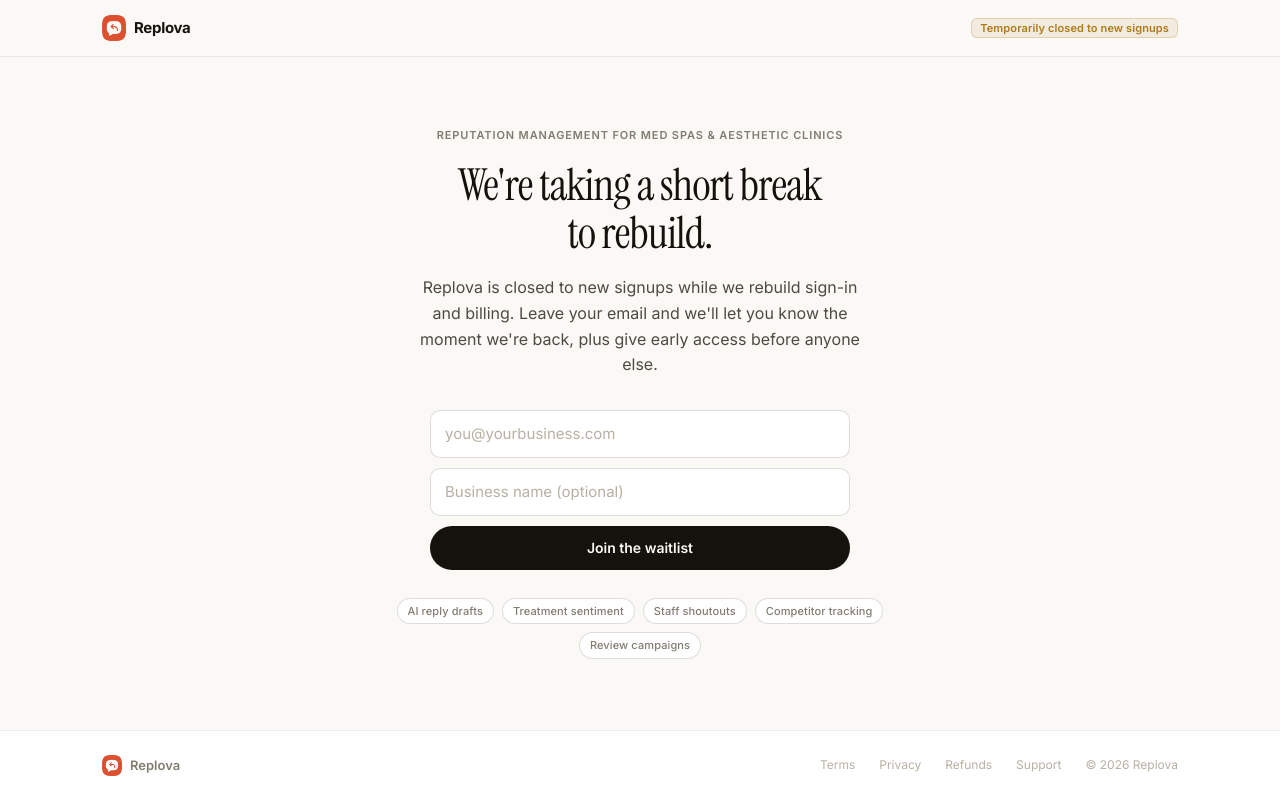
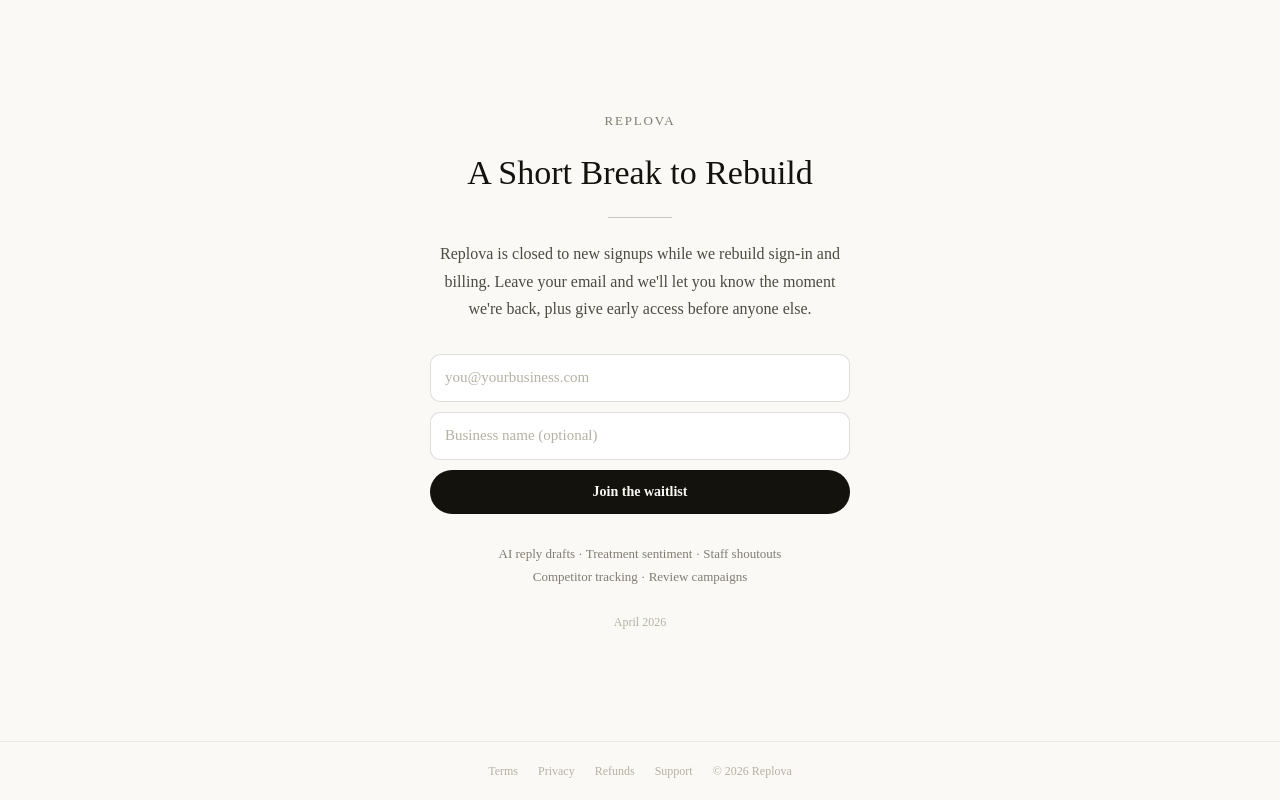
Before and after one commit to davidhsong/replova, a Next.js app: page / in a window 1280 px wide. Built offline with nearby package versions, Linux system fonts and the light colour scheme.

Commit message:
mod landing page

```diff
--- a/app/page.tsx
+++ b/app/page.tsx
@@ -1,5 +1,4 @@
 import type { Metadata } from "next";
-import Image from "next/image";
 import Link from "next/link";
 import WaitlistForm from "@/components/WaitlistForm";
 
@@ -10,89 +9,51 @@
   alternates: { canonical: "https://replova.app" },
 };
 
-function Logo({ size = 20 }: { size?: number }) {
-  const box = size + 6;
-  return (
-    <Image
-      src="/replova-logo.png"
-      alt="Replova"
-      width={box}
-      height={box}
-      style={{ borderRadius: Math.round(box * 0.35), flexShrink: 0 }}
-    />
-  );
-}
-
 export default function Home() {
   const year = new Date().getFullYear();
+  const today = new Date().toLocaleDateString('en-US', { month: 'long', year: 'numeric' });
+  const serif = '"Times New Roman", Times, serif';
 
   return (
-    <div style={{ background: 'var(--bg)', color: 'var(--t1)', minHeight: '100dvh', display: 'flex', flexDirection: 'column' }}>
-      {/* Nav */}
-      <header style={{ borderBottom: '1px solid var(--line)' }}>
-        <div className="lp-nav-inner">
-          <Link href="/" style={{ display: 'flex', alignItems: 'center', gap: 8, textDecoration: 'none' }}>
-            <Logo size={18} />
-            <span style={{ fontSize: 15, fontWeight: 700, letterSpacing: '-0.02em', color: 'var(--t1)' }}>Replova</span>
+    <div style={{ fontFamily: serif, background: 'var(--bg)', color: 'var(--t1)', minHeight: '100dvh', display: 'flex', flexDirection: 'column' }}>
+      {/* Title block */}
+      <section style={{ flex: 1, display: 'flex', alignItems: 'center', justifyContent: 'center', padding: '64px 24px' }}>
+        <div className="fade-up" style={{ maxWidth: 520, width: '100%', textAlign: 'center', display: 'flex', flexDirection: 'column', alignItems: 'center' }}>
+          <Link href="/" style={{ textDecoration: 'none', color: 'inherit' }}>
+            <span style={{ fontSize: 13, letterSpacing: '0.14em', textTransform: 'uppercase', color: 'var(--t3)' }}>Replova</span>
           </Link>
-          <span className="pill pill-warn">Temporarily closed to new signups</span>
-        </div>
-      </header>
 
-      {/* Hero */}
-      <section style={{ flex: 1, display: 'flex', alignItems: 'center', justifyContent: 'center', padding: '64px 24px' }}>
-        <div className="fade-up" style={{ maxWidth: 560, width: '100%', textAlign: 'center', display: 'flex', flexDirection: 'column', alignItems: 'center' }}>
-          <div className="t-eyebrow" style={{ marginBottom: 18 }}>Reputation management for med spas &amp; aesthetic clinics</div>
-          <h1 className="t-serif" style={{ fontSize: 44, lineHeight: 1.1, letterSpacing: '-0.02em', marginBottom: 18 }}>
-            We&apos;re taking a short break<br />to rebuild.
+          <h1 style={{ fontFamily: serif, fontSize: 34, fontWeight: 400, lineHeight: 1.3, margin: '20px 0 0' }}>
+            A Short Break to Rebuild
           </h1>
-          <p style={{ fontSize: 16, color: 'var(--t2)', maxWidth: 460, marginBottom: 32, lineHeight: 1.6 }}>
-            Replova is closed to new signups while we rebuild sign-in and billing. Leave your email and we&apos;ll let you know the moment we&apos;re back, plus give early access before anyone else.
+
+          <hr style={{ width: 64, border: 0, borderTop: '1px solid var(--line-hi)', margin: '22px 0' }} />
+
+          <p style={{ fontSize: 16, color: 'var(--t2)', maxWidth: 420, marginBottom: 32, lineHeight: 1.7 }}>
+            Replova is closed to new signups while we rebuild sign-in and billing.
+            Leave your email and we&apos;ll let you know the moment we&apos;re back,
+            plus give early access before anyone else.
           </p>
+
           <WaitlistForm />
-          <div style={{ display: 'flex', flexWrap: 'wrap', gap: 8, justifyContent: 'center', marginTop: 28 }}>
-            {[
-              'AI reply drafts',
-              'Treatment sentiment',
-              'Staff shoutouts',
-              'Competitor tracking',
-              'Review campaigns',
-            ].map(f => (
-              <span
-                key={f}
-                style={{
-                  fontSize: 11,
-                  fontWeight: 500,
-                  color: 'var(--t3)',
-                  padding: '4px 10px',
-                  border: '1px solid var(--line-md)',
-                  borderRadius: 100,
-                  background: 'var(--surface)',
-                  letterSpacing: '0.01em',
-                  whiteSpace: 'nowrap',
-                }}
-              >
-                {f}
-              </span>
-            ))}
-          </div>
+
+          <p style={{ fontSize: 13, color: 'var(--t3)', marginTop: 28, lineHeight: 1.8 }}>
+            AI reply drafts &middot; Treatment sentiment &middot; Staff shoutouts<br />
+            Competitor tracking &middot; Review campaigns
+          </p>
+
+          <p style={{ fontSize: 12, color: 'var(--t4)', marginTop: 24 }}>{today}</p>
         </div>
       </section>
 
       {/* Footer */}
-      <footer style={{ borderTop: '1px solid var(--line)', background: 'var(--surface)' }}>
-        <div className="lp-footer-inner">
-          <Link href="/" style={{ display: 'flex', alignItems: 'center', gap: 8, textDecoration: 'none' }}>
-            <Logo size={14} />
-            <span style={{ fontSize: 13, fontWeight: 600, color: 'var(--t3)' }}>Replova</span>
-          </Link>
-          <div style={{ display: 'flex', alignItems: 'center', gap: 24, flexWrap: 'wrap' }}>
-            <a href="/terms" className="t-xs c-t4" style={{ textDecoration: 'none' }}>Terms</a>
-            <a href="/privacy" className="t-xs c-t4" style={{ textDecoration: 'none' }}>Privacy</a>
-            <a href="/refunds" className="t-xs c-t4" style={{ textDecoration: 'none' }}>Refunds</a>
-            <a href="mailto:support@replova.app" className="t-xs c-t4" style={{ textDecoration: 'none' }}>Support</a>
-            <span className="t-xs c-t4">© {year} Replova</span>
-          </div>
+      <footer style={{ borderTop: '1px solid var(--line)' }}>
+        <div style={{ maxWidth: 520, margin: '0 auto', padding: '20px 24px', display: 'flex', justifyContent: 'center', gap: 20, flexWrap: 'wrap' }}>
+          <a href="/terms" style={{ fontSize: 12, color: 'var(--t4)', textDecoration: 'none' }}>Terms</a>
+          <a href="/privacy" style={{ fontSize: 12, color: 'var(--t4)', textDecoration: 'none' }}>Privacy</a>
+          <a href="/refunds" style={{ fontSize: 12, color: 'var(--t4)', textDecoration: 'none' }}>Refunds</a>
+          <a href="mailto:support@replova.app" style={{ fontSize: 12, color: 'var(--t4)', textDecoration: 'none' }}>Support</a>
+          <span style={{ fontSize: 12, color: 'var(--t4)' }}>&copy; {year} Replova</span>
         </div>
       </footer>
     </div>
```
